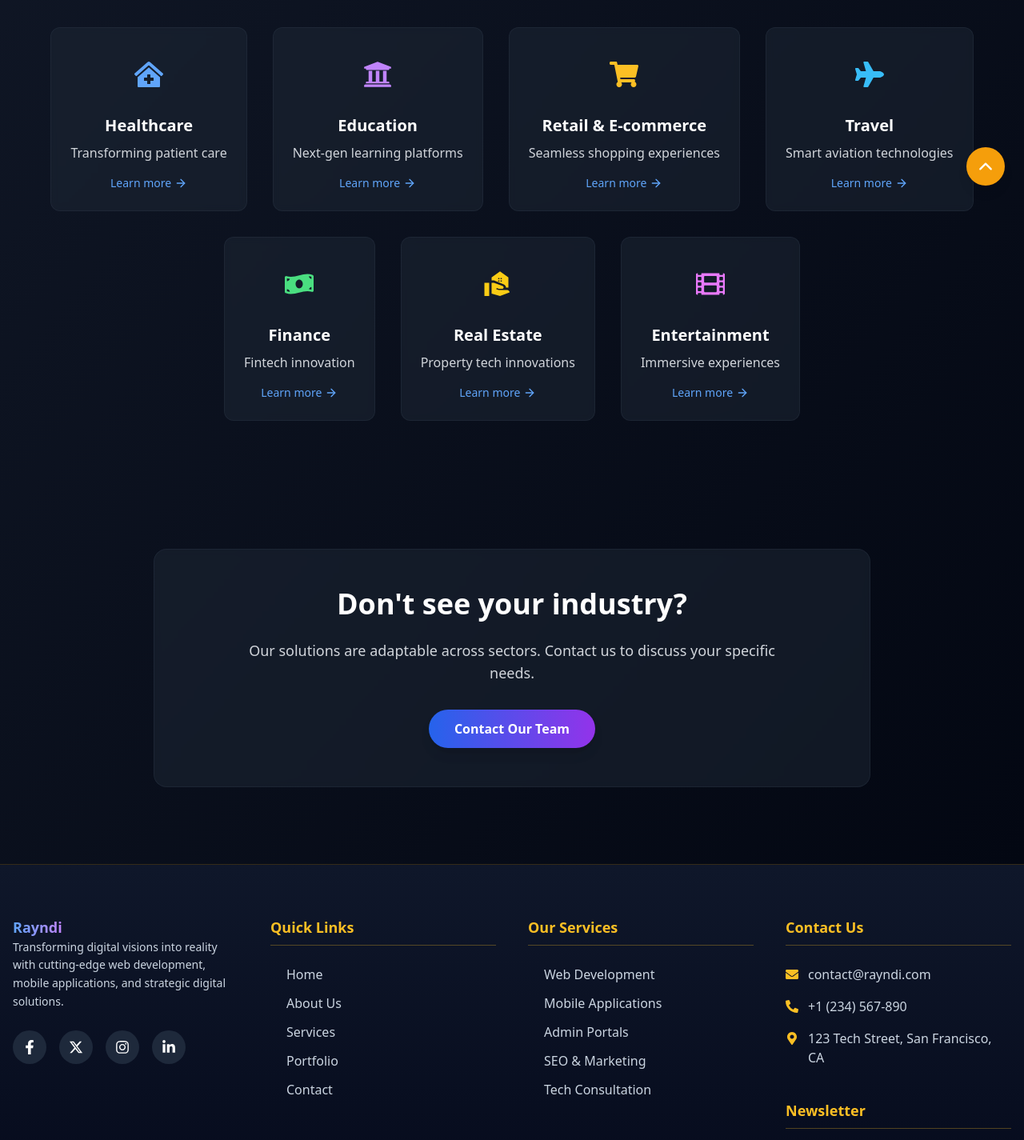
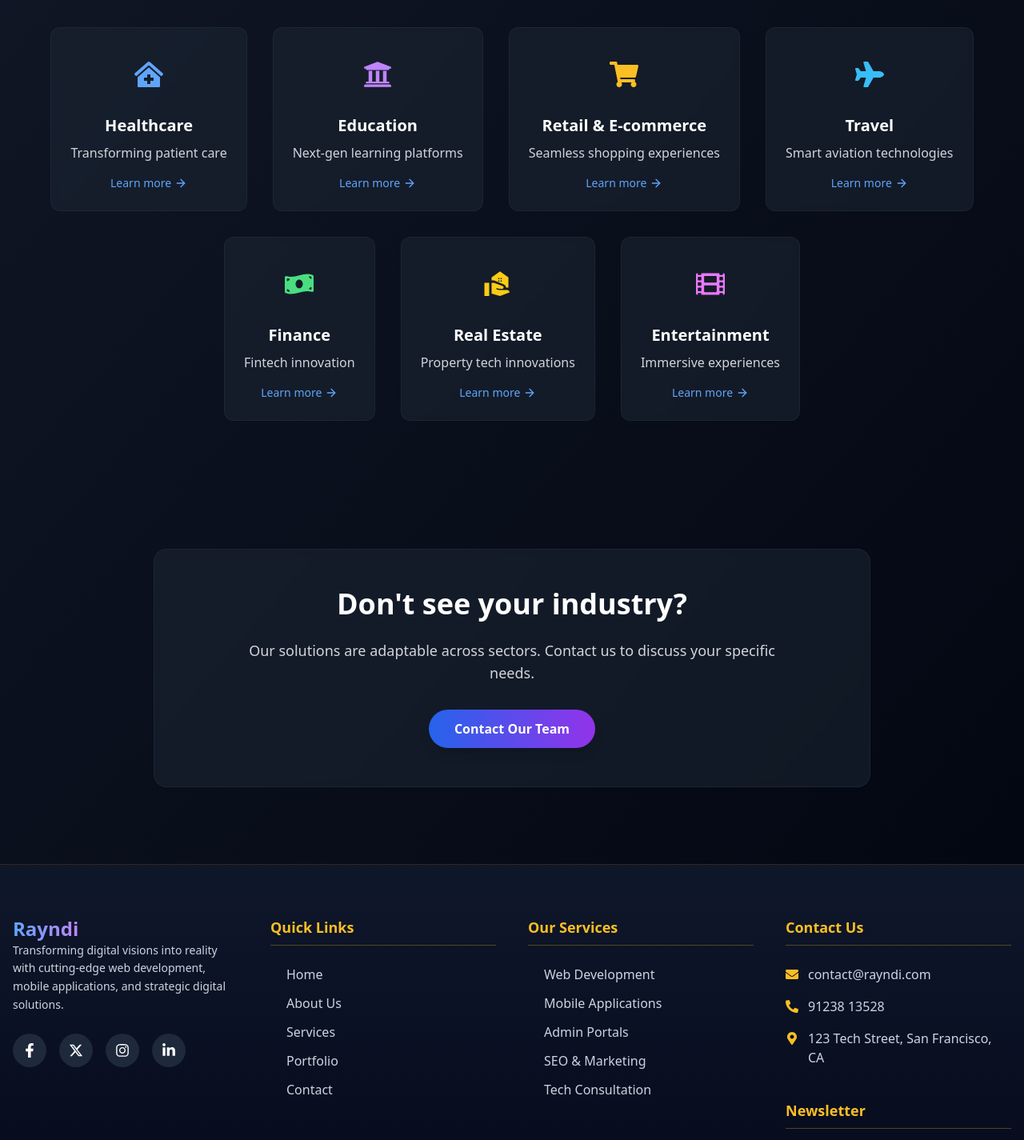
Before and after one commit to somu46/rayndi, a React (Create React App) app: page /industries in a window 1280 px wide. Shown: the part 488-1913 px from the top of the page at 80% size. Built offline with nearby package versions, Linux system fonts and the light colour scheme.

Commit message:
`Removed unused import and adjusted font size in Footer component`

```diff
--- a/src/Components/Footer/Footer.js
+++ b/src/Components/Footer/Footer.js
@@ -3,7 +3,7 @@ import { Link } from 'react-router-dom';
 import { FaEnvelope, FaPhoneAlt, FaMapMarkerAlt, FaFacebookF,  FaInstagram, FaLinkedinIn } from 'react-icons/fa';
 import {FaXTwitter} from 'react-icons/fa6';
 import { MdSend } from 'react-icons/md';
-import { IoIosArrowUp } from "react-icons/io";
+// import { IoIosArrowUp } from "react-icons/io";
 
 
 const Footer = () => {
@@ -44,7 +44,7 @@ const Footer = () => {
           <div className="space-y-6">
             <div className="flex flex-col items-center md:items-start">
               {/* <img src={logo} alt="Rayndi Logo" className="w-48 h-auto mb-4" /> */}
-              <p className="text-lg font-bold bg-gradient-to-r from-blue-400 to-purple-400 bg-clip-text text-transparent">Rayndi</p>
+              <p className="text-2xl font-bold bg-gradient-to-r from-blue-400 to-purple-400 bg-clip-text text-transparent">Rayndi</p>
               <p className="text-slate-300 text-center md:text-left text-sm leading-relaxed">
                 Transforming digital visions into reality with cutting-edge web development,
                 mobile applications, and strategic digital solutions.
@@ -128,8 +128,8 @@ const Footer = () => {
               </div>
               <div className="flex items-center space-x-3">
                 <FaPhoneAlt className="text-amber-400 flex-shrink-0" />
-                <a href="tel:+1234567890" className="text-slate-300 hover:text-amber-400 transition-colors">
-                  +1 (234) 567-890
+                <a href="tel:+919123813528" className="text-slate-300 hover:text-amber-400 transition-colors">
+                  91238 13528
                 </a>
               </div>
               <div className="flex items-start space-x-3">
@@ -189,13 +189,13 @@ const Footer = () => {
         </div>
 
         {/* Back to Top Button */}
-        <button
+        {/* <button
           onClick={handleScrollToTop}
-          className="fixed bottom-20 right-6 bg-amber-500 hover:bg-amber-600 text-white p-3 rounded-full shadow-lg transition-all transform hover:scale-110 z-50"
+          className="fixed bottom-6 right-6 bg-amber-500 hover:bg-amber-600 text-white p-3 rounded-full shadow-lg transition-all transform hover:scale-110 z-50"
           aria-label="Back to top"
         >
           <IoIosArrowUp className='text-2xl'/>
-        </button>
+        </button> */}
       </div>
     </footer>
   );
```
